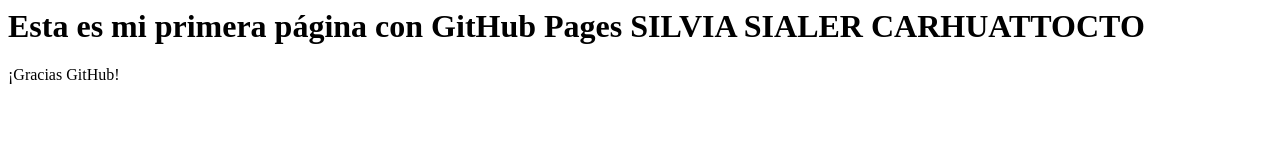
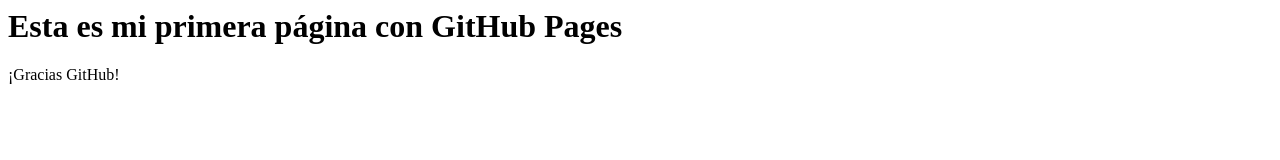
Before and after one commit to sialerse/RMIT03, a plain HTML site: page index.html in a window 1280 px wide. Drawn offline with Linux system fonts and the light colour scheme.

Commit message:
index.html

```diff
--- a/index.html
+++ b/index.html
@@ -1,4 +1,4 @@
 <html>
-<h1> Esta es mi primera página con GitHub Pages SILVIA SIALER CARHUATTOCTO </h1>
+<h1> Esta es mi primera página con GitHub Pages  </h1>
 <p>¡Gracias GitHub!</p>
 </html>
```
